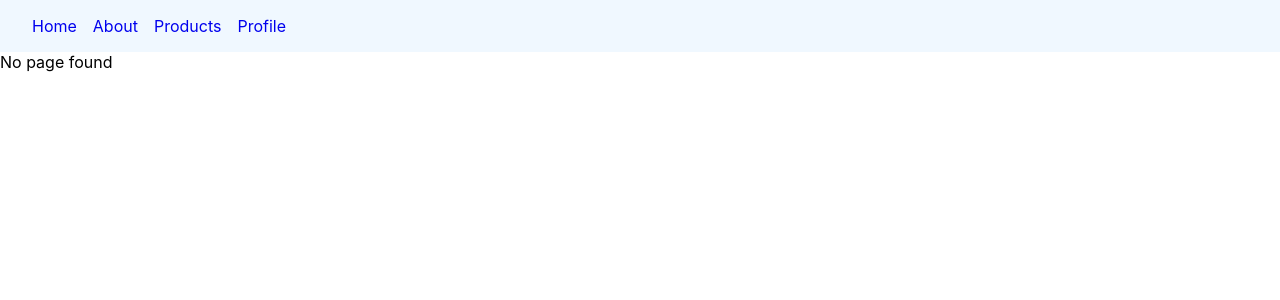
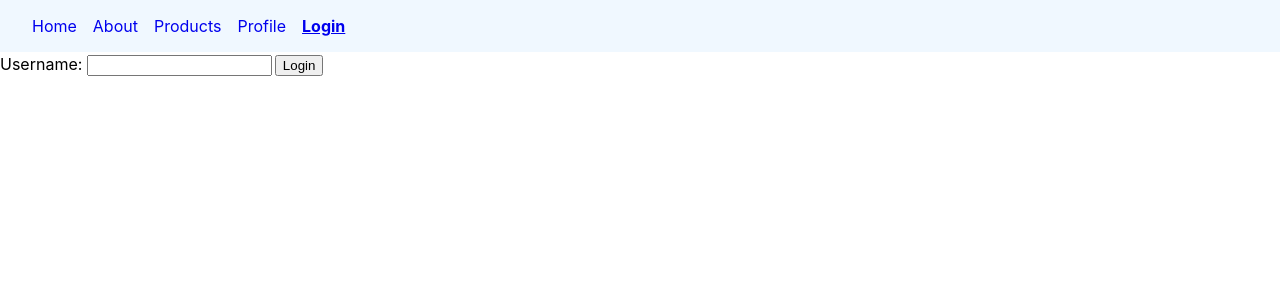
Before and after one commit to sharukhsm/react-router-demo, a React (Create React App) app: page /login in a window 1280 px wide. Shown: the top 300 px of the page. Built offline with nearby package versions, Linux system fonts and the light colour scheme.

Commit message:
complete login & logout

```diff
--- a/src/App.js
+++ b/src/App.js
@@ -13,11 +13,13 @@ import { Users } from "./components/Users";
 import { UserDetails } from "./components/UserDetails";
 import { Admin } from "./components/Admin";
 import { Profile } from "./components/Profile";
+import { AuthProvider } from "./components/auth";
+import { Login } from "./components/Login";
 const LazyAbout = React.lazy(() => import("./components/About"));
 
 function App() {
   return (
-    <>
+    <AuthProvider>
       <Navbar />
       <Routes>
         <Route path="/" element={<Home />} />
@@ -43,9 +45,10 @@ function App() {
         </Route>
 
         <Route path="/profile" element={<Profile />} />
+        <Route path="/login" element={<Login />} />
         <Route path="*" element={<NoMatch />} />
       </Routes>
-    </>
+    </AuthProvider>
   );
 }
 
--- /dev/null
+++ b/src/components/Login.js
@@ -0,0 +1,24 @@
+import { useState } from "react";
+import { useNavigate } from "react-router-dom";
+import { useAuth } from "./auth";
+
+export const Login = () => {
+  const [user, setUser] = useState("");
+  const auth = useAuth();
+  const navigate = useNavigate();
+
+  const handleLogin = () => {
+    auth.login(user);
+    navigate("/");
+  };
+
+  return (
+    <div>
+      <label>
+        Username:{" "}
+        <input type="text" onChange={(e) => setUser(e.target.value)} />
+      </label>
+      <button onClick={handleLogin}>Login</button>
+    </div>
+  );
+};
--- a/src/components/Navbar.js
+++ b/src/components/Navbar.js
@@ -1,5 +1,6 @@
 import React from "react";
 import { NavLink } from "react-router-dom";
+import { useAuth } from "./auth";
 
 export const Navbar = () => {
   const navLinkStyles = ({ isActive }) => {
@@ -8,6 +9,8 @@ export const Navbar = () => {
       textDecoration: isActive ? "underline" : "none",
     };
   };
+
+  const auth = useAuth();
 
   return (
     <nav className="primary-nav">
@@ -23,6 +26,11 @@ export const Navbar = () => {
       <NavLink to="/profile" style={navLinkStyles}>
         Profile
       </NavLink>
+      {!auth.user && (
+        <NavLink style={navLinkStyles} to="/login">
+          Login
+        </NavLink>
+      )}
     </nav>
   );
 };
--- a/src/components/Profile.js
+++ b/src/components/Profile.js
@@ -1,5 +1,19 @@
-import React from "react";
+import { useNavigate } from "react-router-dom";
+import { useAuth } from "./auth";
 
 export const Profile = () => {
-  return <div>Profile</div>;
+  const auth = useAuth();
+  const navigate = useNavigate();
+
+  const handleLogout = () => {
+    auth.logout();
+    navigate("/");
+  };
+
+  return (
+    <div>
+      Welcome {auth.user}
+      <button onClick={handleLogout}>Logout</button>
+    </div>
+  );
 };
--- /dev/null
+++ b/src/components/auth.js
@@ -0,0 +1,26 @@
+//Login & Logout functionality
+import { useState, useContext, createContext } from "react";
+
+const AuthContext = createContext(null);
+
+export const AuthProvider = ({ children }) => {
+  const [user, setUser] = useState(null);
+
+  const login = (user) => {
+    setUser(user);
+  };
+
+  const logout = () => {
+    setUser(null);
+  };
+
+  return (
+    <AuthContext.Provider value={{ user, login, logout }}>
+      {children}
+    </AuthContext.Provider>
+  );
+};
+
+export const useAuth = () => {
+  return useContext(AuthContext);
+};
```
